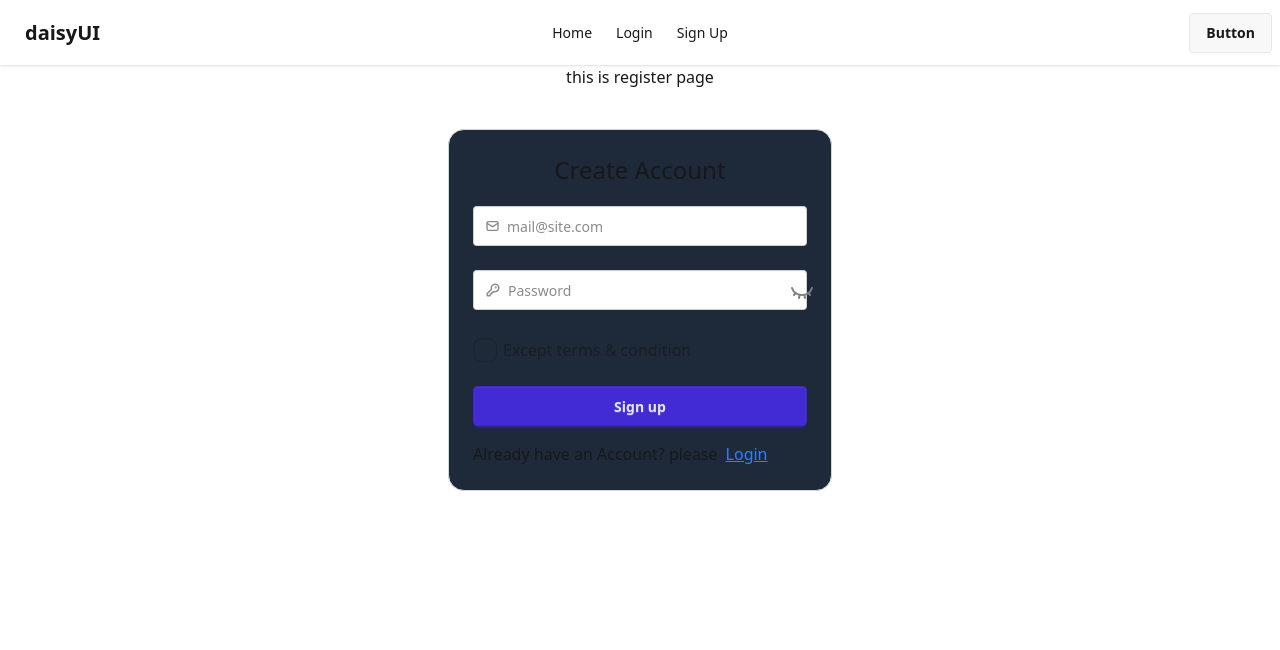
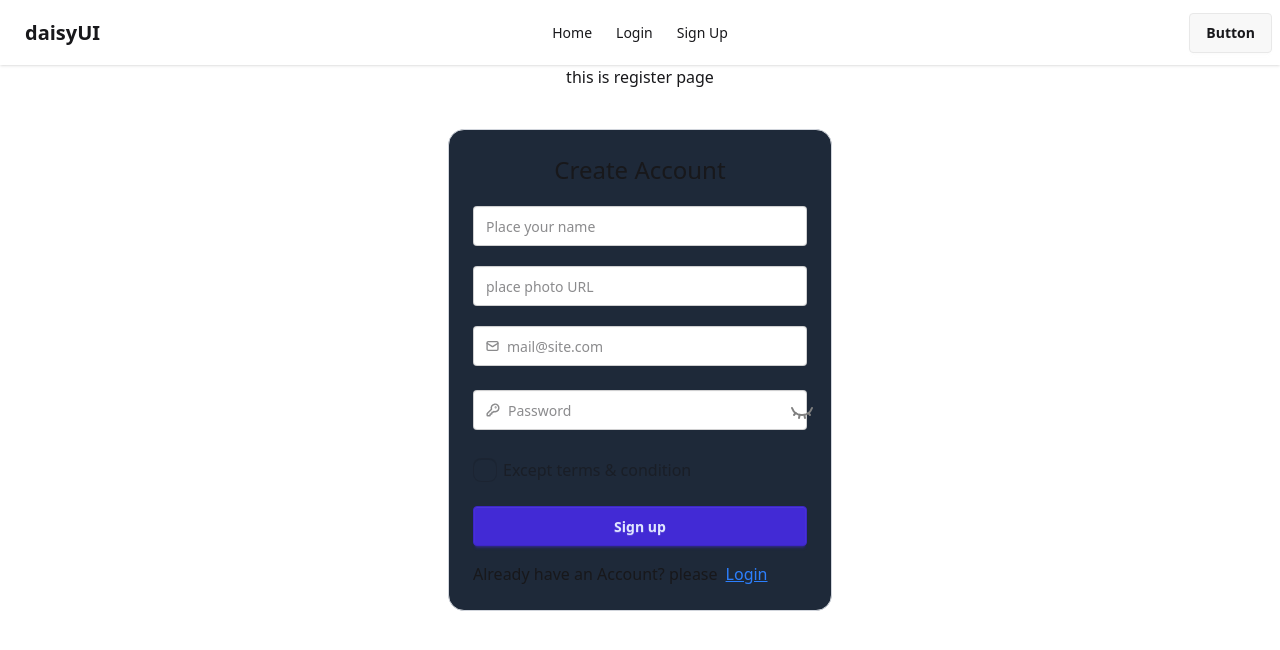
Before and after one commit to AhmedSami019/react-email-pass-auth, a React (Vite) app: page /signUp in a window 1280 px wide. Shown: the top 650 px of the page. Built offline with nearby package versions, Linux system fonts and the light colour scheme.

Commit message:
added function for updata user data

```diff
--- a/src/Pages/Login/Login.jsx
+++ b/src/Pages/Login/Login.jsx
@@ -34,12 +34,13 @@ const Login = () => {
   };
 
   const handleResetPassword = ()=>{
+    setErrorMassage('')
     const email = emailRef.current.value
     sendPasswordResetEmail(auth, email)
     .then(()=>{
       alert("check your mail for reset password")
     }).catch(error=> {
-      alert(error.code)
+      setErrorMassage(error.code)
     })
 
   }
--- a/src/Pages/Register/Register.jsx
+++ b/src/Pages/Register/Register.jsx
@@ -1,6 +1,7 @@
 import {
   createUserWithEmailAndPassword,
   sendEmailVerification,
+  updateProfile,
 } from "firebase/auth";
 import React, { useState } from "react";
 import { auth } from "../../firebase.init";
@@ -13,6 +14,8 @@ const Register = () => {
 
   const handleRegister = (e) => {
     e.preventDefault();
+    const name = e.target.name.value
+    const photo = e.target.name.value
     const email = e.target.email.value;
     const password = e.target.password.value;
     const terms = e.target.terms.checked;
@@ -35,6 +38,12 @@ const Register = () => {
           setSuccess(true);
           alert("check your mail for verification");
         });
+
+        const userData = {
+          displayName : name,
+          photoURL: photo
+        }
+        updateProfile(auth.currentUser, userData)
       })
       .catch((error) => {
         console.log(error.code);
@@ -59,8 +68,27 @@ const Register = () => {
         className="max-w-sm mx-auto flex flex-col border border-gray-300 p-6 rounded-2xl bg-gray-800 mt-10"
       >
         <h2 className="text-2xl font-medium mb-5">Create Account</h2>
-        {/* this is email field */}
+        {/* this is name field */}
         <label className="input validator w-full">
+          <input
+            type="text"
+            name="name"
+            placeholder="Place your name"
+            required
+          />
+        </label>
+
+        {/* this is photo field */}
+        <label className="input validator w-full mt-5">
+          <input
+            type="text"
+            name="photo"
+            placeholder="place photo URL"
+            required
+          />
+        </label>
+        {/*  */}
+        <label className="input validator w-full mt-5">
           <svg
             className="h-[1em] opacity-50"
             xmlns="http://www.w3.org/2000/svg"
```
